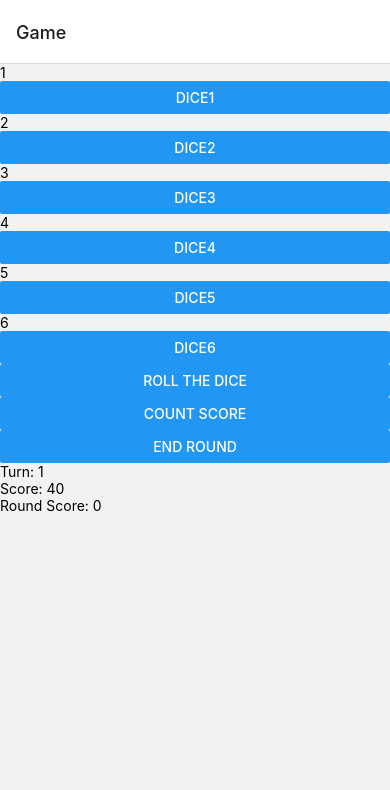
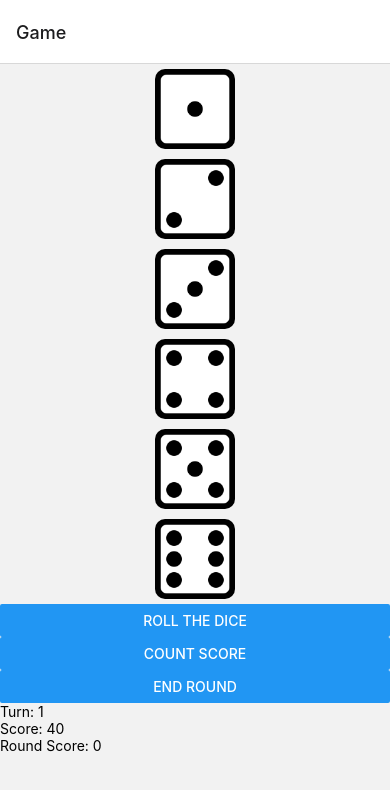
Before and after one commit to rich-back/farkle, a React Native app in the folder client/: screen /Game in a window 390 px wide. Shown: the top 790 px of the page. Built offline with nearby package versions, Linux system fonts and the light colour scheme.

Commit message:
FlatList now displays diceImage

```diff
--- a/client/screens/Game/GameLogic.jsx
+++ b/client/screens/Game/GameLogic.jsx
@@ -1,5 +1,5 @@
 import React, { useState } from "react";
-import { Button, FlatList, View, StyleSheet, Text } from "react-native";
+import { Button, FlatList, View, StyleSheet, Text, Image } from "react-native";
 
 const GameLogic = ({
   counted,
@@ -8,6 +8,7 @@ const GameLogic = ({
   setCounted,
   keepDi,
   setFarkleAlertVis,
+  diceImages,
 }) => {
   const getRandomNumber = () => {
     const randomNumber = Math.floor(Math.random() * 6) + 1;
@@ -43,10 +44,12 @@ const GameLogic = ({
       <FlatList
         data={dice}
         renderItem={({ item }) => (
-          <>
-            <Text>{item.value}</Text>
-            <Button title={item.key} onPress={keepDi} />
-          </>
+          <View style={styles.diceContainer}>
+            <Image
+              source={diceImages[item.value -1]}
+              style={styles.image}
+             />
+          </View>
         )}
       />
       <Button title="Roll the dice" onPress={rollDice} />
@@ -54,4 +57,17 @@ const GameLogic = ({
   );
 };
 
+const styles = StyleSheet.create({
+  diceContainer:{
+    flex: 1,
+    alignItems: "center",
+  },
+  image: {
+    width: 80,
+    height: 80,
+    borderRadius: 10,
+    margin: 5,
+  }
+})
+
 export default GameLogic;
```
